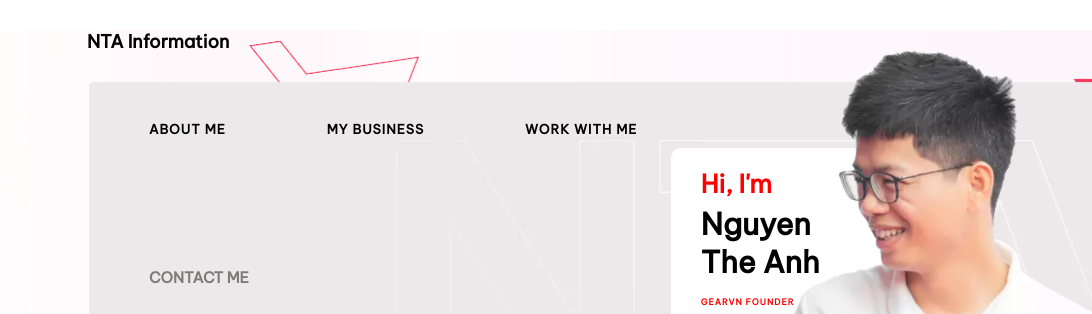
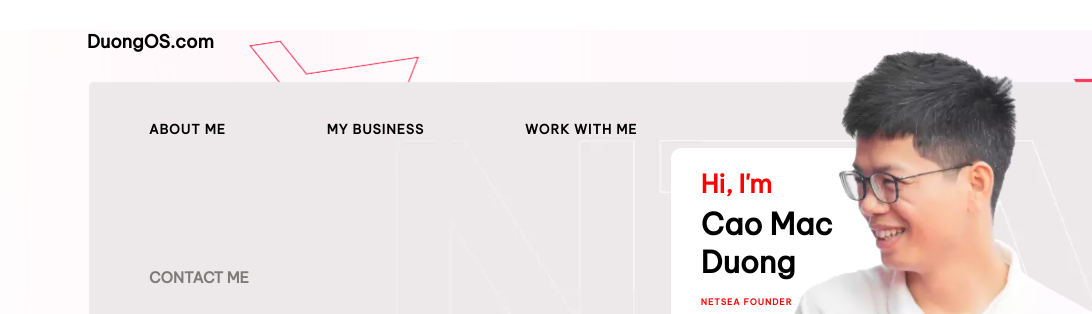
Before and after one commit to cmdvn/dcnet, a plain HTML site: page index.html in a window 1280 px wide. Shown: the top 314 px of the page, 0-1092 px from the left. Drawn offline with Linux system fonts and the light colour scheme; files whose address does not match are found by name.

Commit message:
Update index.html

```diff
--- a/index.html
+++ b/index.html
@@ -8,7 +8,7 @@
     <link rel="stylesheet" href="./assets/css/mobile.css">
     <link rel="icon" href="./assets/css/img/imagine1.webp" type="imagine/x-icon">
     <link href='https://fonts.googleapis.com/css?family=Be Vietnam Pro' rel='stylesheet'>
-    <title>Nguyễn Thế Anh - Information</title>
+    <title>DuongOS.com</title>
 </head>
 <body>
 <div id="cover-page">
@@ -22,7 +22,7 @@
             </div>
 
             <div class="section1-header">
-                <h2 class="header-text">NTA Information</h2>
+                <h2 class="header-text">DuongOS.com</h2>
             </div>
 
             <div class="section1-content">
@@ -30,8 +30,8 @@
                 <div class="content-intro">
                     <div class="intro-text">
                         <p class="intro">Hi, I'm</p>
-                        <p class="name">Nguyen The Anh</p>
-                        <p class="position">Gearvn Founder</p>
+                        <p class="name">Cao Mac Duong</p>
+                        <p class="position">NetSea Founder</p>
                     </div>
 
                     <img class="private-img" src="./assets/css/img/imagine6.webp" alt="">
```
